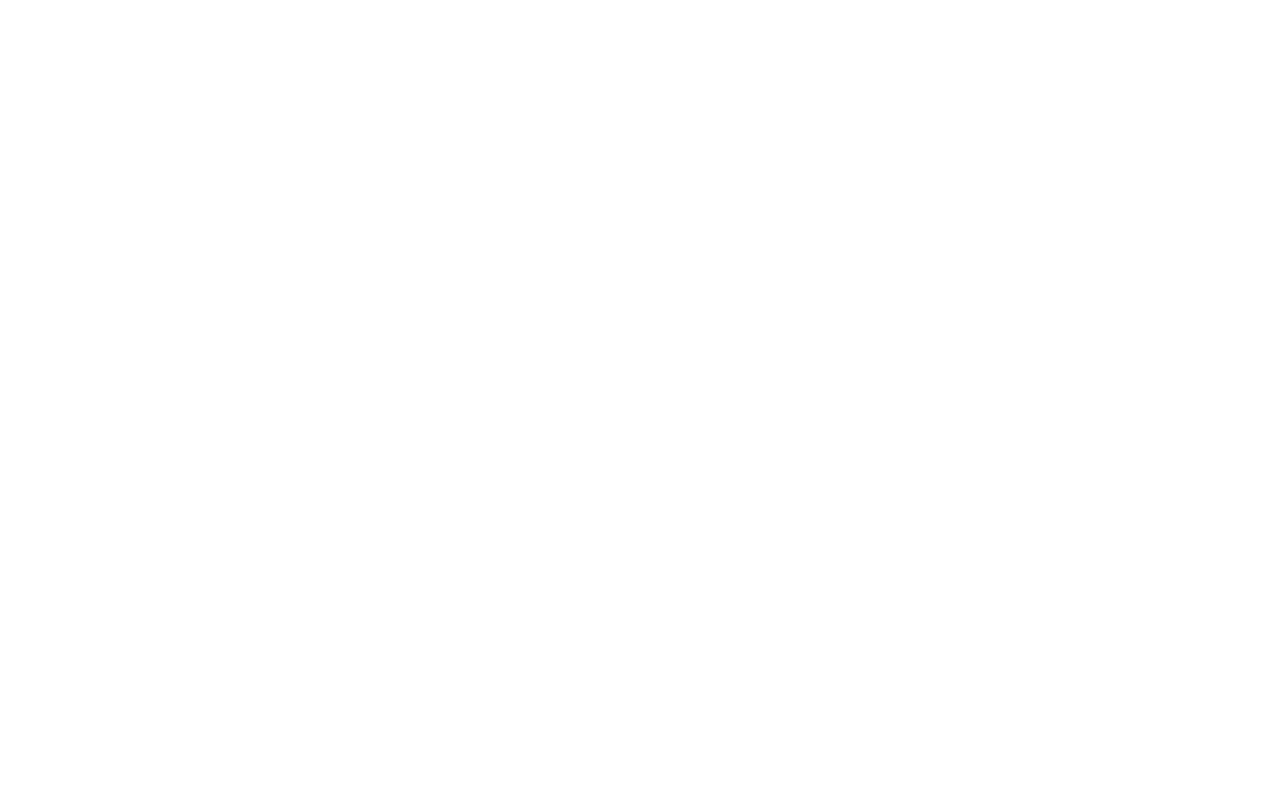
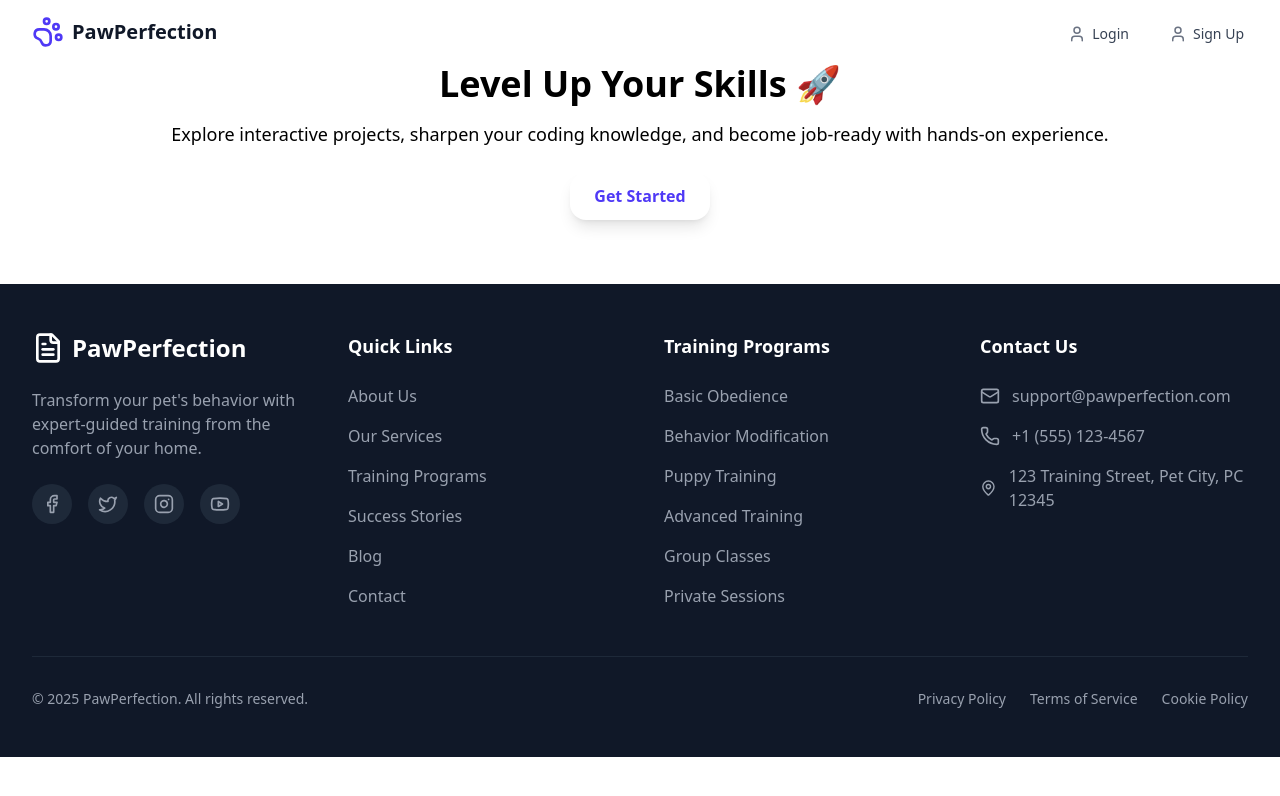
Before and after one commit to sachinggsingh/PawPerfection, a React (Vite) app in the folder Frontend/client/: page /profile in a window 1280 px wide. Before the commit this address had no page. Shown: the top 796 px of the page. Built offline with nearby package versions, Linux system fonts and the light colour scheme.

Commit message:
Few logs in backend

```diff
--- a/Frontend/client/src/App.jsx
+++ b/Frontend/client/src/App.jsx
@@ -1,6 +1,7 @@
 import { lazy, Suspense } from "react";
 import LoadingSpinner from "./components/common/LoadingSpinner";
 import { BrowserRouter, Routes, Route } from "react-router-dom";
+import { Profile } from "./pages/Profile";
 
 const Courses = lazy(() => import("./pages/Courses"));
 const CourseContent = lazy(() => import("./pages/CourseContent"));
@@ -52,7 +53,7 @@ const App = () => {
           />
           <Route path="/contact" element={<Contact />} />
           <Route
-            path="/courses"
+            path="/course"
             element={
               <Suspense fallback={<LoadingSpinner />}>
                 <Courses />
@@ -91,7 +92,15 @@ const App = () => {
               </Suspense>
             }
           />
-        </Routes>
+          <Route
+            path="/profile"
+            element={
+              <Suspense fallback={<LoadingSpinner />}>
+                <Profile />
+              </Suspense>
+            }
+            />
+            </Routes>
       </BrowserRouter>
   );
 };
--- a/Frontend/client/src/pages/PetPage.jsx
+++ b/Frontend/client/src/pages/PetPage.jsx
@@ -161,7 +161,7 @@ const PetPage = ({ onSubmit }) => {
                     }
                   `}
                 >
-                  <Sparkles className="w-5 h-5" />
+                  <PawPrint className="w-5 h-5" />
                   <span>
                     {isSubmitting ? "Registering..." : "Register Pet"}
                   </span>
--- /dev/null
+++ b/Frontend/client/src/pages/Profile.jsx
@@ -0,0 +1,23 @@
+import Navbar from "../components/layout/Navbar";
+import Footer from "../components/layout/Footer";
+
+export const Profile = () => {
+  return (
+    <>
+      <Navbar />
+      <section className="py-16 px-6 text-balck">
+        <div className="max-w-5xl mx-auto text-center">
+          <h2 className="text-4xl font-bold mb-4">Level Up Your Skills 🚀</h2>
+          <p className="text-lg mb-6">
+            Explore interactive projects, sharpen your coding knowledge, and become
+            job-ready with hands-on experience.
+          </p>
+          <button className="bg-white text-indigo-600 font-semibold px-6 py-3 rounded-2xl shadow-lg hover:scale-105 transition">
+            Get Started
+          </button>
+        </div>
+      </section>
+      <Footer />
+    </>
+  );
+};
```
